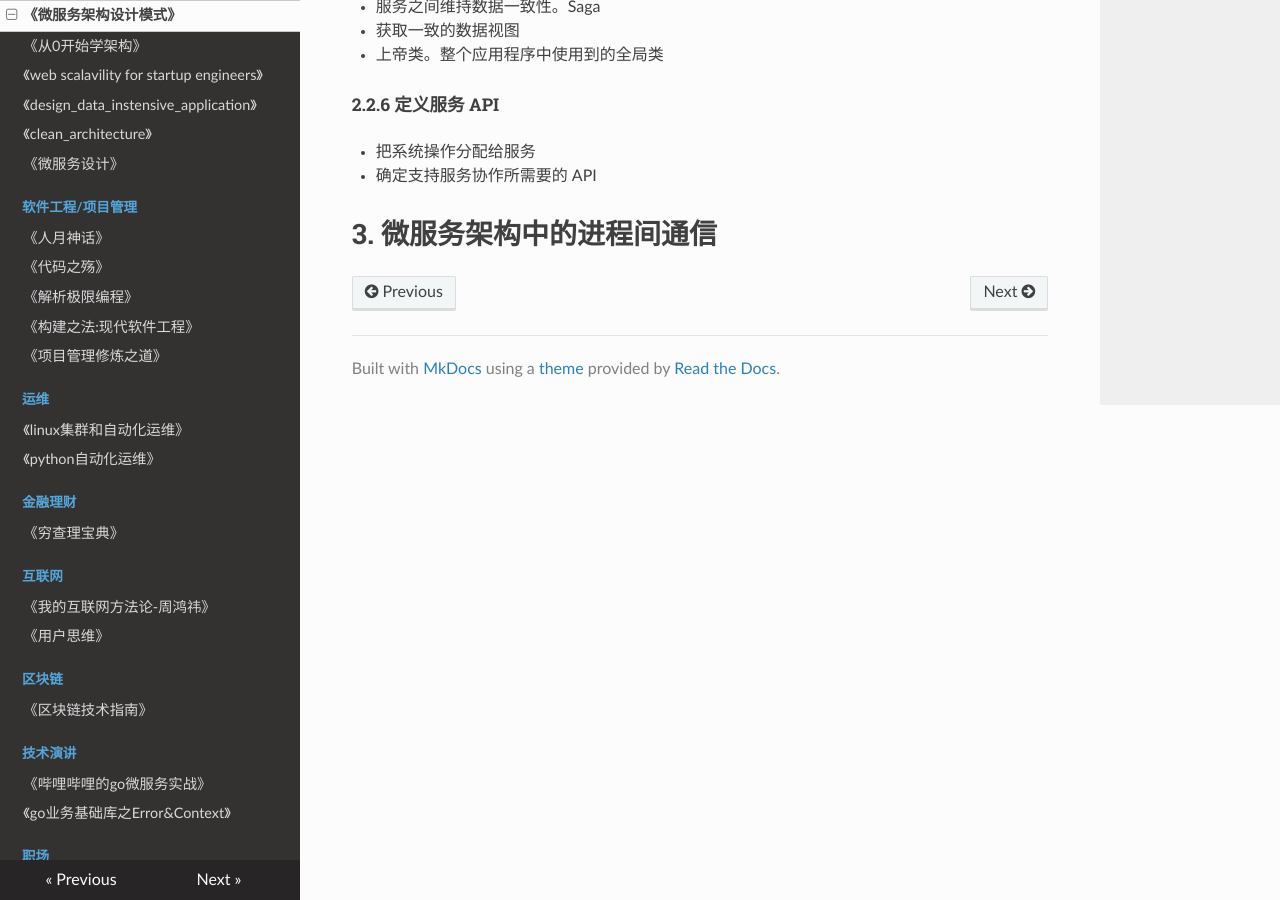
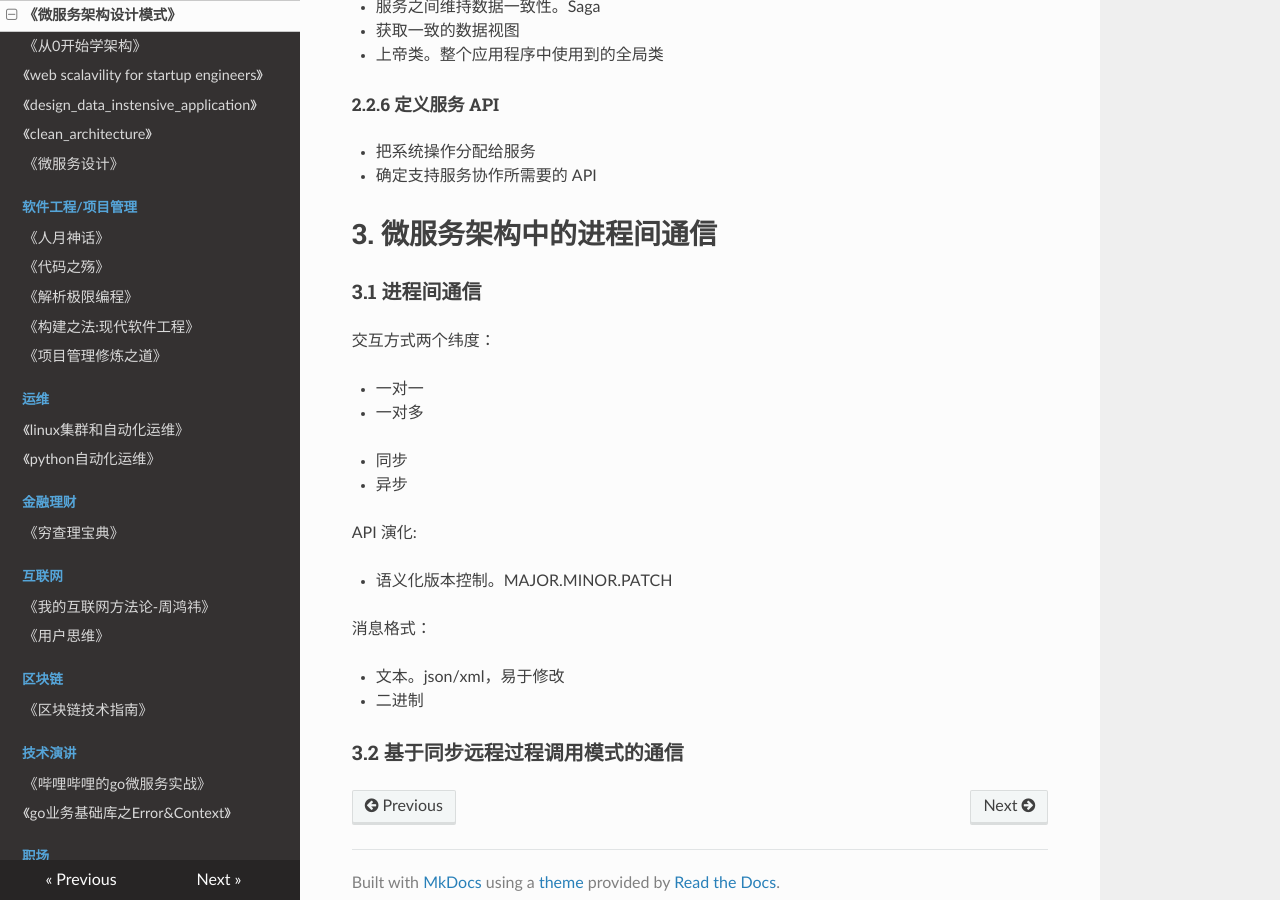
Before and after one commit to PegasusWang/booknotes, an MkDocs documentation site: the page built from docs/网站架构微服务/microservices_patterns_微服务架构设计模式/book.md, in a window 1280 px wide and 900 px high, scrolled down 4062 px. Built offline with MkDocs 1.6.1, drawn with Linux system fonts in a browser that asks for light colours; nearby versions of some CDN libraries; old or Windows-style settings are respelled for this version of MkDocs.

Commit message:
进程间通信

```diff
--- a/docs/网站架构微服务/microservices_patterns_微服务架构设计模式/book.md
+++ b/docs/网站架构微服务/microservices_patterns_微服务架构设计模式/book.md
@@ -134,3 +134,24 @@
 
 
 # 3. 微服务架构中的进程间通信
+
+### 3.1 进程间通信
+
+交互方式两个纬度：
+
+- 一对一
+- 一对多
+
+- 同步
+- 异步
+
+API 演化:
+
+- 语义化版本控制。MAJOR.MINOR.PATCH
+
+消息格式：
+
+- 文本。json/xml，易于修改
+- 二进制
+
+### 3.2 基于同步远程过程调用模式的通信
```
